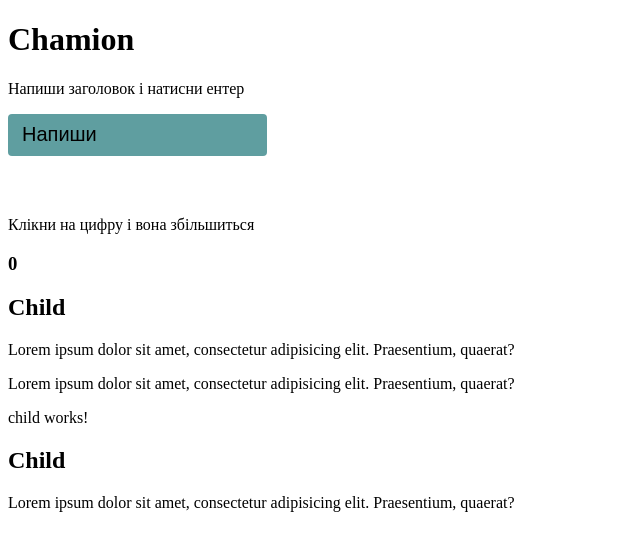
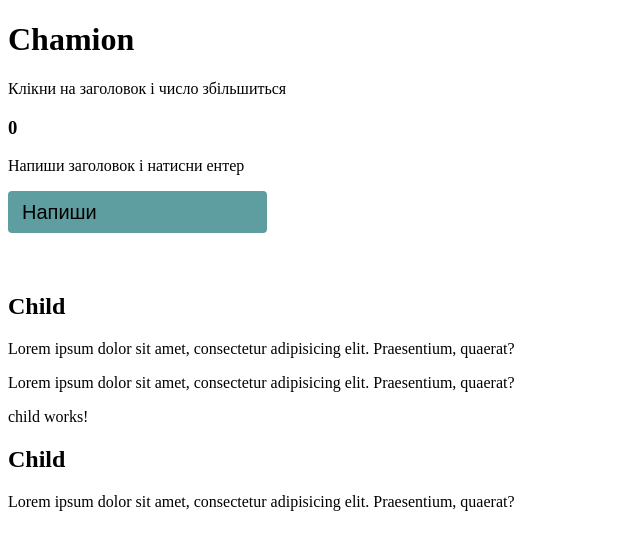
Before and after one commit to fantomkis/angular_alex, an Angular app: page / in a window 1280 px wide. Shown: the top 550 px of the page, without its empty margins (0-640 px from the left). Built offline with nearby package versions, Linux system fonts and the light colour scheme.

Commit message:
counter fix

```diff
--- a/src/app/app.component.html
+++ b/src/app/app.component.html
@@ -1,19 +1,23 @@
+<h1 (click)="onClick()">{{title}}</h1>
 
 
-<h1>{{title}}</h1>
+
+<app-number [counter]="counter"></app-number>
 
 <app-title></app-title>
-<app-number>
-    <div #children>
-        <h2>Child</h2>
-        <p >Lorem ipsum dolor sit amet, consectetur adipisicing elit. Praesentium, quaerat?</p>
-        <p >Lorem ipsum dolor sit amet, consectetur adipisicing elit. Praesentium, quaerat?</p>
-    </div>
-</app-number>
+
+
+
+<div #children>
+    <h2>Child</h2>
+    <p>Lorem ipsum dolor sit amet, consectetur adipisicing elit. Praesentium, quaerat?</p>
+    <p>Lorem ipsum dolor sit amet, consectetur adipisicing elit. Praesentium, quaerat?</p>
+</div>
+
 <app-child>
     <div #children>
         <h2>Child</h2>
-        <p >Lorem ipsum dolor sit amet, consectetur adipisicing elit. Praesentium, quaerat?</p>
+        <p>Lorem ipsum dolor sit amet, consectetur adipisicing elit. Praesentium, quaerat?</p>
     </div>
 
 
--- a/src/app/app.component.ts
+++ b/src/app/app.component.ts
@@ -1,4 +1,4 @@
-import {Component, OnInit} from '@angular/core';
+import {Component, Input, OnInit} from '@angular/core';
 
 @Component({
   selector: 'app-root',
@@ -6,9 +6,17 @@ import {Component, OnInit} from '@angular/core';
   styleUrls: ['./app.component.scss']
 })
 export class AppComponent implements OnInit{
+  @Input()
+    counter = 0;
    public title: string = '';
 
   ngOnInit() {
     this.title = 'Chamion';
+    console.log(this.counter)
   }
+  onClick(){
+    this.counter = this.counter + 1;
+
+  }
+
 }
--- a/src/app/number/number.component.html
+++ b/src/app/number/number.component.html
@@ -1,7 +1,6 @@
-
-<p>Клікни на цифру і вона збільшиться</p>
+<p>Клікни на заголовок і число збільшиться</p>
 
 
-<h3 (click)="onClick()">{{counter}}</h3>
+<h3>{{counter}}</h3>
 
 <ng-content></ng-content>
--- a/src/app/number/number.component.ts
+++ b/src/app/number/number.component.ts
@@ -1,4 +1,4 @@
-import { Component, OnInit } from '@angular/core';
+import { Component, OnInit,Input } from '@angular/core';
 
 @Component({
   selector: 'app-number',
@@ -6,7 +6,7 @@ import { Component, OnInit } from '@angular/core';
   styleUrls: ['./number.component.scss']
 })
 export class NumberComponent implements OnInit {
-
+@Input()
   counter = 0;
 
   constructor() { }
@@ -14,9 +14,9 @@ export class NumberComponent implements OnInit {
   ngOnInit(): void {
   }
 
-  onClick(){
-    this.counter = this.counter + 1;
+  // onClick(){
+  //   this.counter = this.counter + 1;
 
-  }
+  // }
 
 }
```
Also changed, not shown: 1 other file (tests, documents, lock files or other folders).
